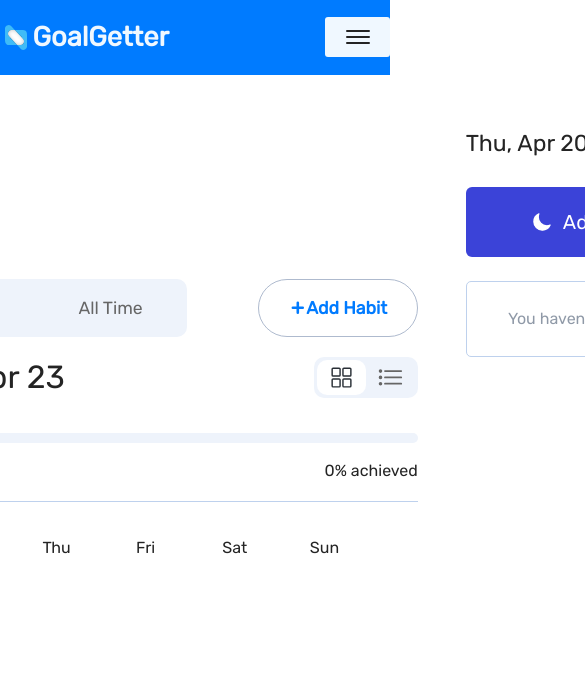
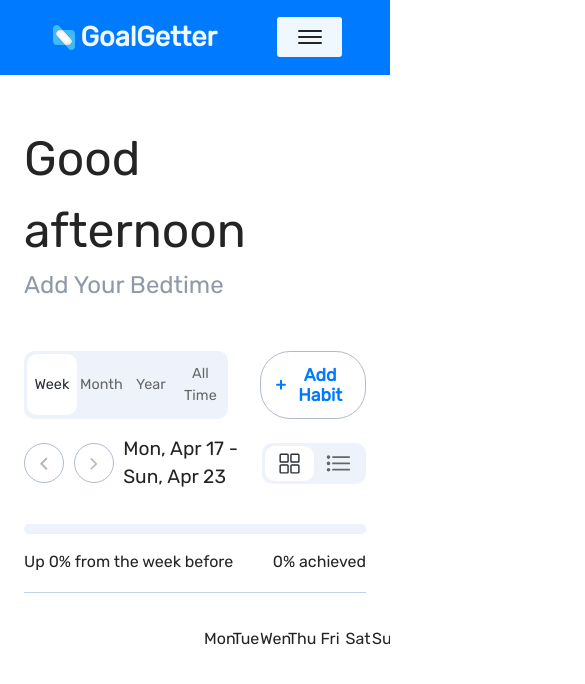
Before and after one commit to blacknii/habit-tracker, a React (Vite) app in the folder habit tracker/: page / in a window 390 px wide. Shown: the top 684 px of the page, 585 px wide, since content can reach past the window. Built offline with nearby package versions, Linux system fonts and the light colour scheme.

Commit message:
adding responsiveness

```diff
--- a/habit tracker/src/components/dashboard/Dashboard.module.css
+++ b/habit tracker/src/components/dashboard/Dashboard.module.css
@@ -4,3 +4,14 @@
   gap: 3rem;
   padding-bottom: 12rem;
 }
+
+@media (max-width: 1250px) {
+  .container {
+    display: flex;
+    width: 100%;
+    gap: 3rem;
+    padding-bottom: 12rem;
+    padding: 0 1.5rem 0 1.5rem;
+    overflow: auto;
+  }
+}
--- a/habit tracker/src/components/dashboard/dashboardLeft/DasboardLeftSelector.module.css
+++ b/habit tracker/src/components/dashboard/dashboardLeft/DasboardLeftSelector.module.css
@@ -2,12 +2,15 @@
   display: flex;
   justify-content: space-between;
   width: 100%;
+  gap: 2rem;
 }
 
 .date-range-selector {
   display: flex;
   justify-content: space-around;
-  width: 37rem;
+  width: 100%;
+  max-width: 37rem;
+
   text-decoration: none;
   background-color: #eef3fb;
   border-radius: 10px;
@@ -25,11 +28,16 @@ ul {
 .button,
 .button-picked,
 .button-add-habbit {
+  display: flex;
+  justify-content: center;
+  align-items: center;
+
   font-size: 1.1rem;
   font-weight: 500;
   text-align: center;
   padding: 0.8rem;
-  width: 10rem;
+  max-width: 10rem;
+  width: 100%;
   border-radius: 10px;
   cursor: pointer;
   user-select: none;
@@ -48,14 +56,12 @@ ul {
 }
 
 .button-add-habbit {
-  display: flex;
-  justify-content: center;
-  align-items: center;
   border: 0.05rem solid #aebace;
   background-color: white;
   color: #007bff;
   font-weight: 600;
   border-radius: 30px;
+  width: 10rem;
 }
 
 .button-add-habbit:hover {
@@ -67,3 +73,19 @@ ul {
   height: 1rem;
   background-color: #007bff;
 }
+
+@media (max-width: 1080px) {
+  .button,
+  .button-picked {
+    padding: 0.6rem;
+    font-size: 1rem;
+  }
+}
+
+@media (max-width: 980px) {
+  .button,
+  .button-picked {
+    padding: 0.2rem;
+    font-size: 0.9rem;
+  }
+}
--- a/habit tracker/src/components/dashboard/dashboardLeft/DasboardLeftWeek.module.css
+++ b/habit tracker/src/components/dashboard/dashboardLeft/DasboardLeftWeek.module.css
@@ -36,6 +36,7 @@
   justify-content: space-between;
   align-items: center;
   width: 100%;
+  gap: 1rem;
 }
 
 .overall-progress {
@@ -145,3 +146,15 @@
   justify-content: space-around;
   font-size: 3rem;
 }
+
+@media (max-width: 1080px) {
+  .font-size-2rem {
+    font-size: 1.6rem;
+  }
+}
+
+@media (max-width: 980px) {
+  .font-size-2rem {
+    font-size: 1.2rem;
+  }
+}
--- a/habit tracker/src/components/dashboard/dashboardRight/DashboardRightHabit.module.css
+++ b/habit tracker/src/components/dashboard/dashboardRight/DashboardRightHabit.module.css
@@ -4,6 +4,7 @@
   justify-content: space-between;
   position: relative;
   height: 5.5rem;
+  width: 17.3rem;
   /* background-color: rgba(128, 128, 128, 0.363); */
 }
 
--- a/habit tracker/src/components/header/Header.module.css
+++ b/habit tracker/src/components/header/Header.module.css
@@ -5,7 +5,7 @@
   display: flex;
   justify-content: center;
   align-items: center;
-  padding: 1rem 0rem 1rem 0rem;
+  padding: 1rem 3rem 1rem 3rem;
   font-weight: 500;
 }
 
```
